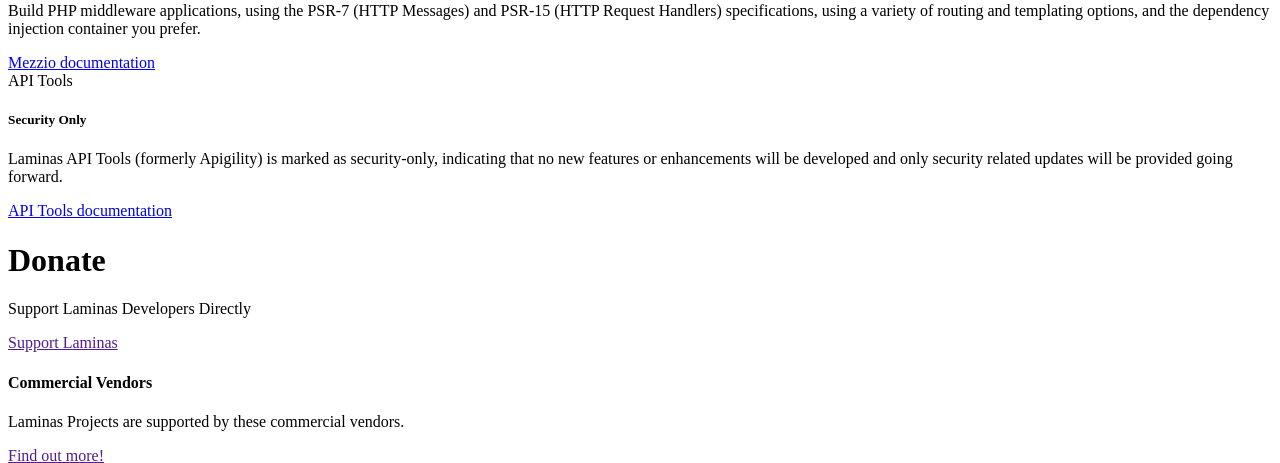
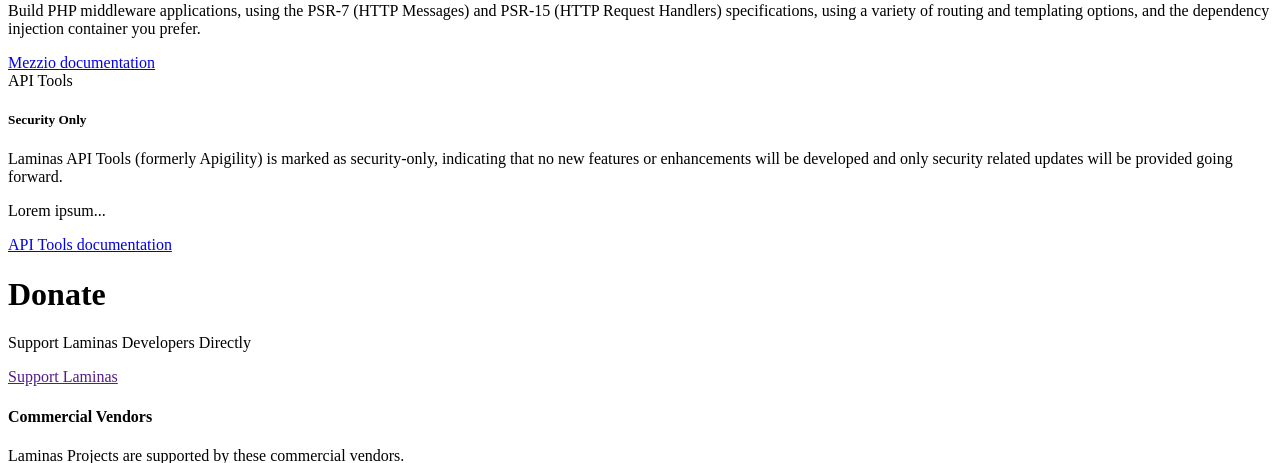
Before and after one commit to laminas/getlaminas.org, a PHP site: template templates/app/home-page.phtml in a window 1280 px wide. Shown: the part 372-835 px from the top of the page. Run offline with PHP 8.4, Linux system fonts and the light colour scheme; the template is opened without the code that fills it, so the values that code supplies are empty.

Commit message:
extra text
Signed-off-by: Jurj-Bogdan <jurj@dotkernel.com>

```diff
--- a/templates/app/home-page.phtml
+++ b/templates/app/home-page.phtml
@@ -89,6 +89,10 @@ $this->layout('layout::default', ['title' => 'Home']);
                         and only security related updates will be provided going forward.
                     </p>
 
+                    <p class="card-text">
+                        Lorem ipsum...
+                    </p>
+
                     <a class="btn btn-apigility mt-auto text-white" href="https://api-tools.getlaminas.org">
                         <i class="bi-book-half"></i>
                         API Tools documentation
```
